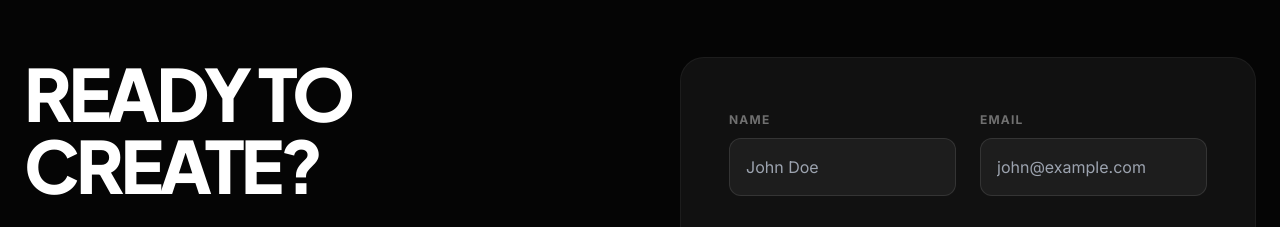
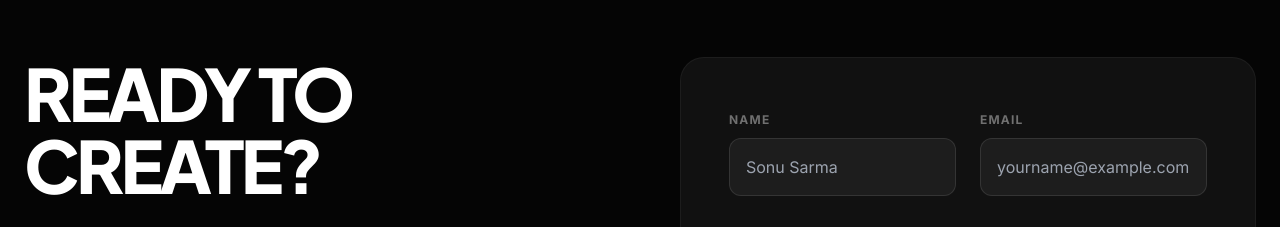
Before and after one commit to Anmol2004k/the-creationedit, a React (Vite) app: page / in a window 1280 px wide. Shown: the part 4800-5027 px from the top of the page. Built offline with nearby package versions, Linux system fonts and the light colour scheme.

Commit message:
setuo FORMFREE>IO

```diff
--- a/components/Contact.tsx
+++ b/components/Contact.tsx
@@ -42,11 +42,11 @@ const Contact: React.FC = () => {
                 <div className="grid grid-cols-1 md:grid-cols-2 gap-6">
                   <div className="space-y-2">
                     <label className="text-xs uppercase tracking-widest text-white/40 font-bold">Name</label>
-                    <input type="text" className="w-full bg-white/5 border border-white/10 rounded-xl px-4 py-4 text-white focus:outline-none focus:border-white transition-all" placeholder="John Doe" />
+                    <input type="text" className="w-full bg-white/5 border border-white/10 rounded-xl px-4 py-4 text-white focus:outline-none focus:border-white transition-all" placeholder="Sonu Sarma" />
                   </div>
                   <div className="space-y-2">
                     <label className="text-xs uppercase tracking-widest text-white/40 font-bold">Email</label>
-                    <input type="email" className="w-full bg-white/5 border border-white/10 rounded-xl px-4 py-4 text-white focus:outline-none focus:border-white transition-all" placeholder="john@example.com" />
+                    <input type="email" className="w-full bg-white/5 border border-white/10 rounded-xl px-4 py-4 text-white focus:outline-none focus:border-white transition-all" placeholder="yourname@example.com" />
                   </div>
                 </div>
                 <div className="space-y-2">
--- a/package.json
+++ b/package.json
@@ -9,6 +9,7 @@
     "preview": "vite preview"
   },
   "dependencies": {
+    "@formspree/react": "^3.0.0",
     "framer-motion": "^12.33.0",
     "lucide-react": "^0.563.0",
     "react": "^19.2.4",
```
Also changed, not shown: 1 other file (tests, documents, lock files or other folders).
